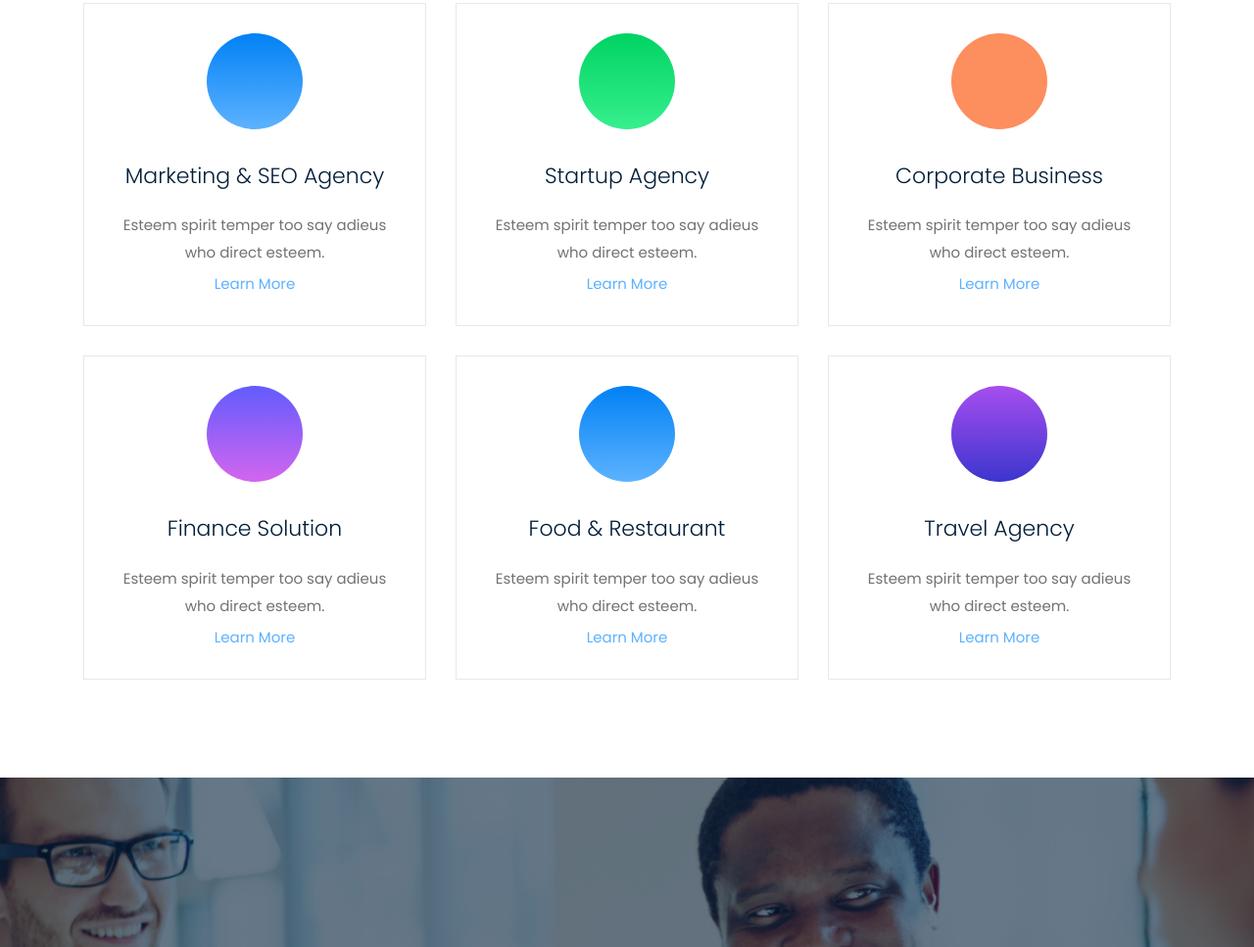
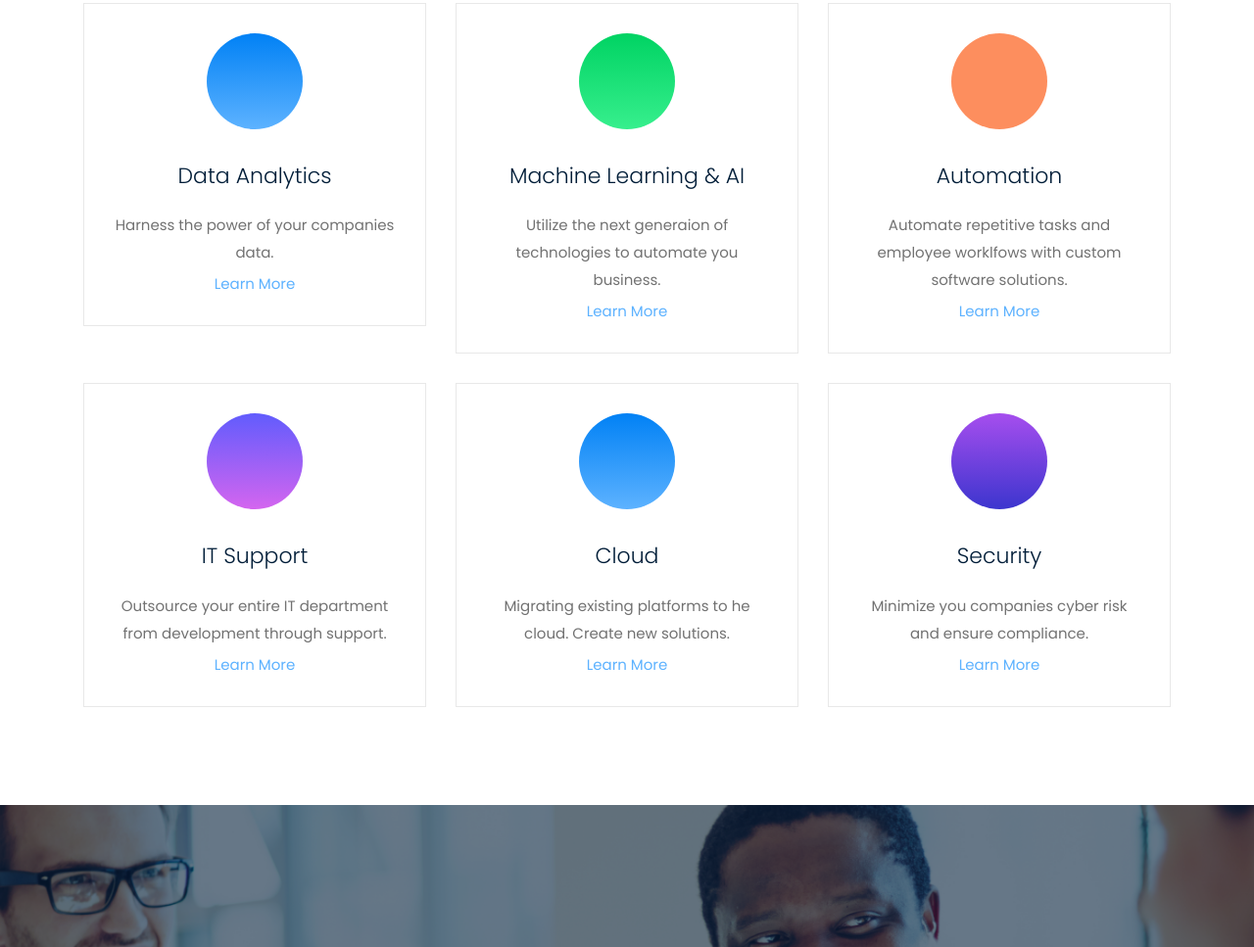
Before and after one commit to 7seas-nick/7seas-nick.github.io, a plain HTML site: page index.html in a window 1280 px wide. Shown: the part 1380-2347 px from the top of the page at 98% size. Drawn offline with Linux system fonts and the light colour scheme; files whose address does not match are found by name; a web font is replaced by a local one.

Commit message:
Update index.html

```diff
--- a/index.html
+++ b/index.html
@@ -153,7 +153,6 @@
     </div>
     <!-- /about_info_area end  -->
 
-    <!-- service_area_start -->
     <div class="service_area", id = "service_area_start">
     <div class="container">
         <div class="row">
@@ -169,8 +168,8 @@
                     <div class="service_icon">
                         <img src="img/svg_icon/1.svg" alt="">
                     </div>
-                        <h3>Marketing & SEO Agency</h3>
-                        <p>Esteem spirit temper too say adieus who direct esteem.</p>
+                    <h3>Data Analytics</h3>
+                    <p>Harness the power of your companies data.</p>
                     <a href="#" class="learn_more">Learn More</a>
                 </div>
             </div>
@@ -179,8 +178,8 @@
                     <div class="service_icon">
                         <img src="img/svg_icon/2.svg" alt="">
                     </div>
-                        <h3>Startup Agency</h3>
-                        <p>Esteem spirit temper too say adieus who direct esteem.</p>
+                    <h3>Machine Learning & AI</h3>
+                    <p>Utilize the next generaion of technologies to automate you business.</p>
                     <a href="#" class="learn_more">Learn More</a>
                 </div>
             </div>
@@ -189,8 +188,8 @@
                     <div class="service_icon">
                         <img src="img/svg_icon/3.svg" alt="">
                     </div>
-                        <h3>Corporate Business</h3>
-                        <p>Esteem spirit temper too say adieus who direct esteem.</p>
+                    <h3>Automation</h3>
+                    <p>Automate repetitive tasks and employee worklfows with custom software solutions.</p>
                     <a href="#" class="learn_more">Learn More</a>
                 </div>
             </div>
@@ -199,8 +198,8 @@
                     <div class="service_icon">
                         <img src="img/svg_icon/4.svg" alt="">
                     </div>
-                        <h3>Finance Solution</h3>
-                        <p>Esteem spirit temper too say adieus who direct esteem.</p>
+                    <h3>IT Support</h3>
+                    <p>Outsource your entire IT department from development through support.</p>
                     <a href="#" class="learn_more">Learn More</a>
                 </div>
             </div>
@@ -209,8 +208,8 @@
                     <div class="service_icon">
                         <img src="img/svg_icon/5.svg" alt="">
                     </div>
-                        <h3>Food & Restaurant</h3>
-                        <p>Esteem spirit temper too say adieus who direct esteem.</p>
+                    <h3>Cloud</h3>
+                    <p>Migrating existing platforms to he cloud. Create new solutions.</p>
                     <a href="#" class="learn_more">Learn More</a>
                 </div>
             </div>
@@ -219,15 +218,14 @@
                     <div class="service_icon">
                         <img src="img/svg_icon/6.svg" alt="">
                     </div>
-                        <h3>Travel Agency </h3>
-                        <p>Esteem spirit temper too say adieus who direct esteem.</p>
+                    <h3>Security</h3>
+                    <p>Minimize you companies cyber risk and ensure compliance.</p>
                     <a href="#" class="learn_more">Learn More</a>
                 </div>
             </div>
         </div>
     </div>
 </div>
-    <!-- service_area_end -->
 
     <!-- counter_area  -->
     <div class="counter_area counter_bg_1 overlay_03">
```
Lines whose indentation alone changed are shown as unchanged.
